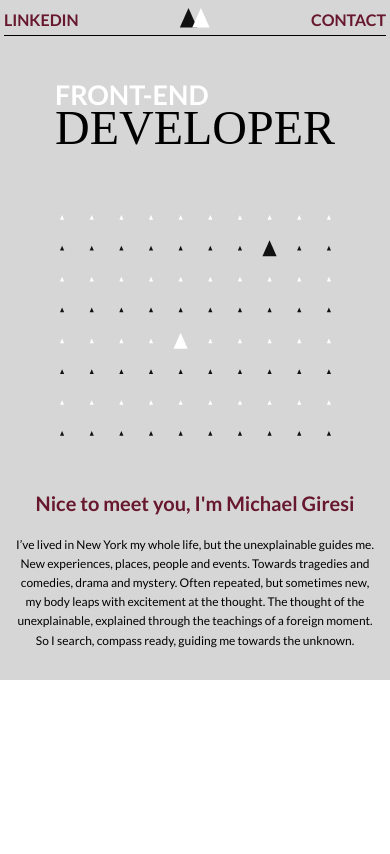
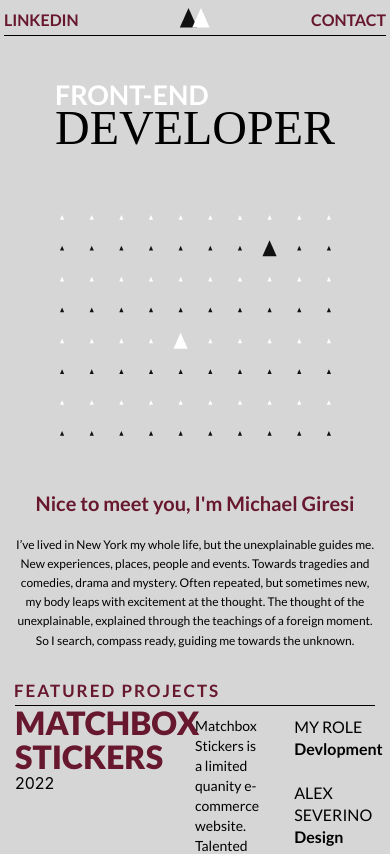
Before and after one commit to MichaelGiresi/Portfolio, a React (Create React App) app: page / in a window 390 px wide. Shown: the top 854 px of the page. Built offline with nearby package versions, Linux system fonts and the light colour scheme.

Commit message:
Staging media queries for featured projects

```diff
--- a/public/index.html
+++ b/public/index.html
@@ -7,7 +7,7 @@
     <meta name="theme-color" content="#000000" />
     <meta
       name="description"
-      content="Web site created using create-react-app"
+      content="Michael Giresi - Web Developer"
     />
     <link rel="apple-touch-icon" href="%PUBLIC_URL%/logo192.png" />
     <link rel="manifest" href="%PUBLIC_URL%/manifest.json" />
--- a/src/Output.jsx
+++ b/src/Output.jsx
@@ -12,7 +12,7 @@ const Output = () => {
     <div className="output">
         <Nav/>
         <Hero/>
-        {/* <FeaturedProjects/>  */}
+        <FeaturedProjects/>
         {/* <MoreProjects/> */}
         {/* <CurrentSkill/> */}
         {/* <Footer/> */}
```
Also changed, not shown: src/scss/featured-projects/fp.scss (+67 -0 lines).
